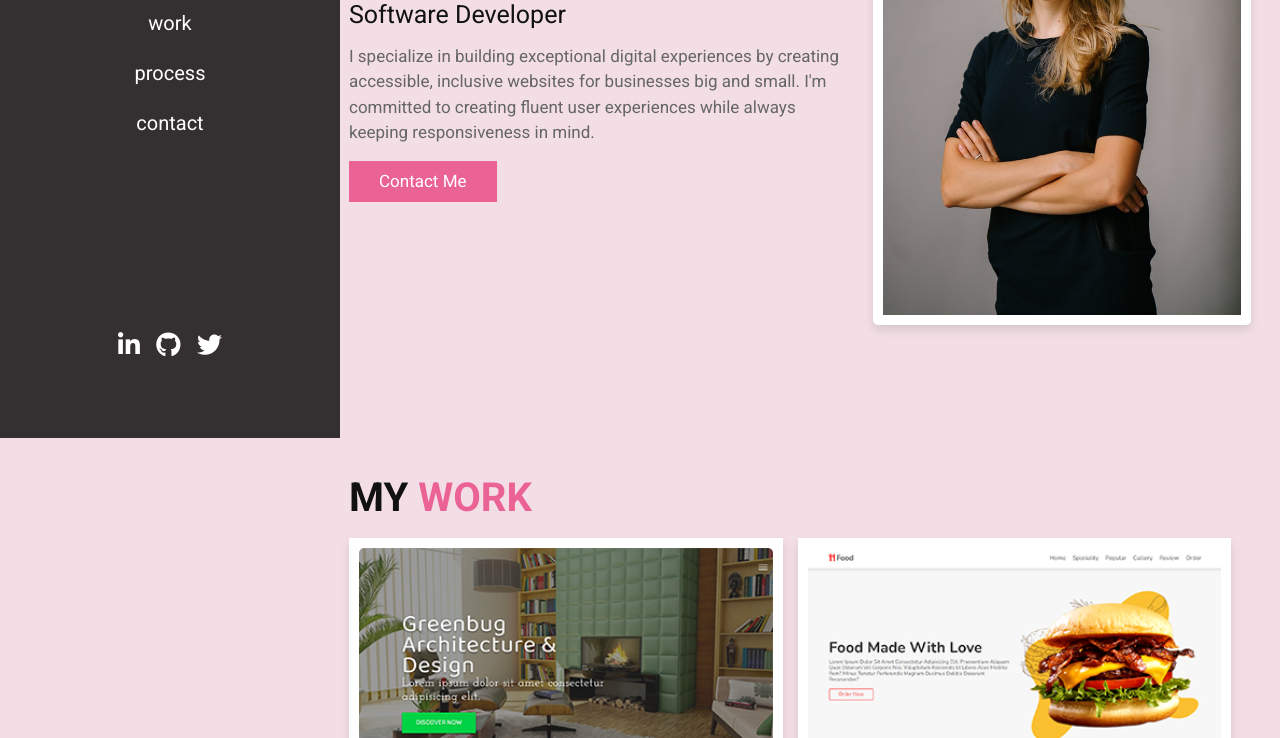
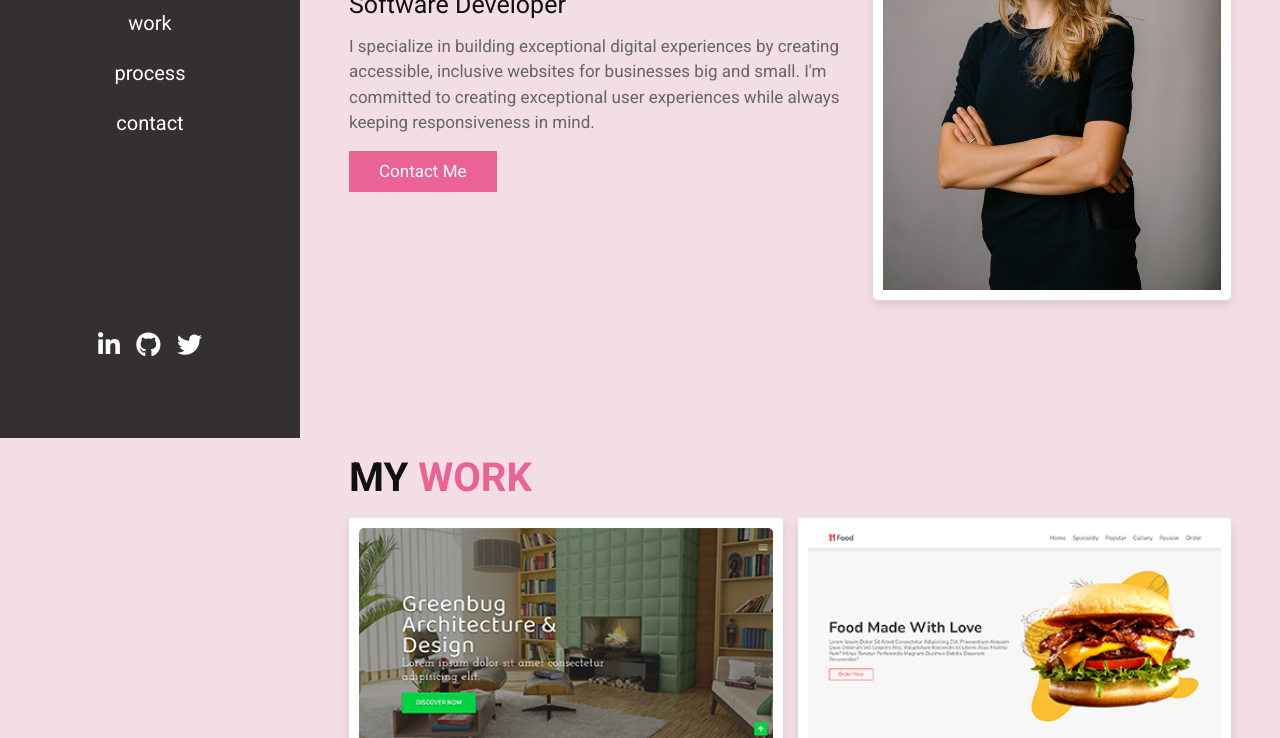
Before and after one commit to linds0202/personal_portfolio, a plain HTML site: page index.html in a window 1280 px wide. Shown: the part 362-1100 px from the top of the page. Drawn offline with Linux system fonts and the light colour scheme.

Commit message:
typo fix

```diff
--- a/css/style.css
+++ b/css/style.css
@@ -1,5 +1,3 @@
-@import url("fontawesome-all.min.css")
-
 
 /* Box Model Hack */
 * {
--- a/index.html
+++ b/index.html
@@ -58,7 +58,7 @@
 				<span class="hi"> Hi there . . . </span>
 				<h3> i am <span> lindsay rainey </span> </h3>
 				<p class="info"> Software Developer </p>
-				<p class="text">I specialize in building exceptional digital experiences by creating accessible, inclusive websites for businesses big and small. I'm committed to creating fluent user experiences while always keeping responsiveness in mind.</p>
+				<p class="text">I specialize in building exceptional digital experiences by creating accessible, inclusive websites for businesses big and small. I'm committed to creating exceptional user experiences while always keeping responsiveness in mind.</p>
 				<a href="#contact" class="btn">Contact Me</a>
 			</div>
 
```
